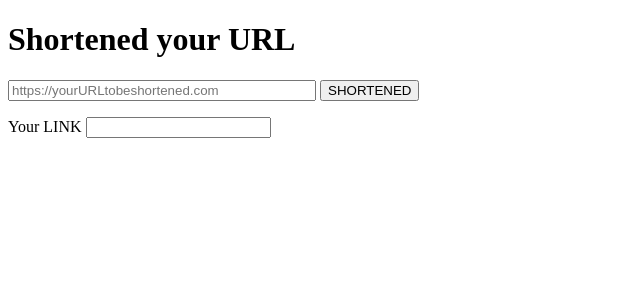
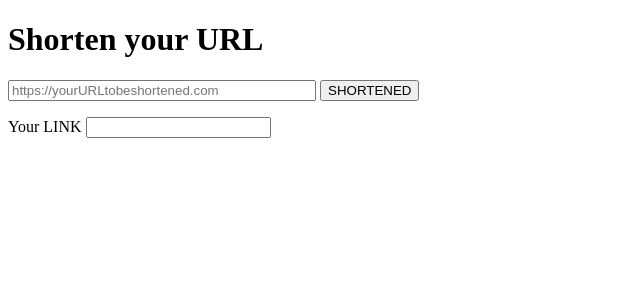
Before and after one commit to practicesavedtheworld/Ergonomic_URL, a Python web app: template Ergonomic_url/templates/index.html in a window 1280 px wide. Shown: the top 300 px of the page, without its empty margins (0-640 px from the left). Run offline with Jinja, Linux system fonts and the light colour scheme; the template is opened without the code that fills it: most values are stand-ins (such as "Sample title", 1, 10 or a date in 2020).

Commit message:
fix grammar error

```diff
--- a/Ergonomic_url/templates/index.html
+++ b/Ergonomic_url/templates/index.html
@@ -29,7 +29,7 @@
 </head>
 <body>
 <div class="container">
-    <h1>Shortened your URL</h1>
+    <h1>Shorten your URL</h1>
 
 <div class="input_button">
     <input id='url' type="text" placeholder="https://yourURLtobeshortened.com" style="width: 300px">
```
